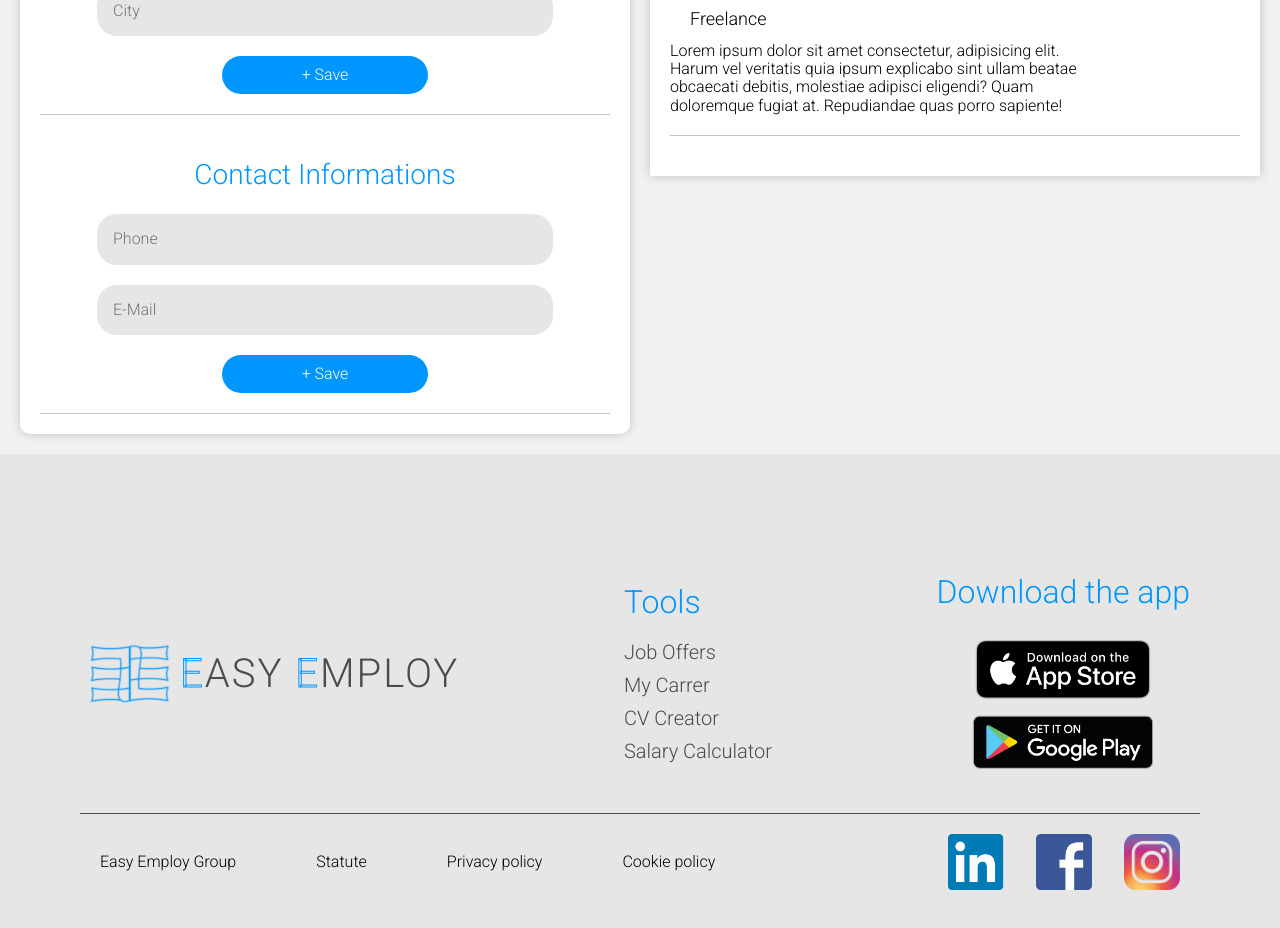
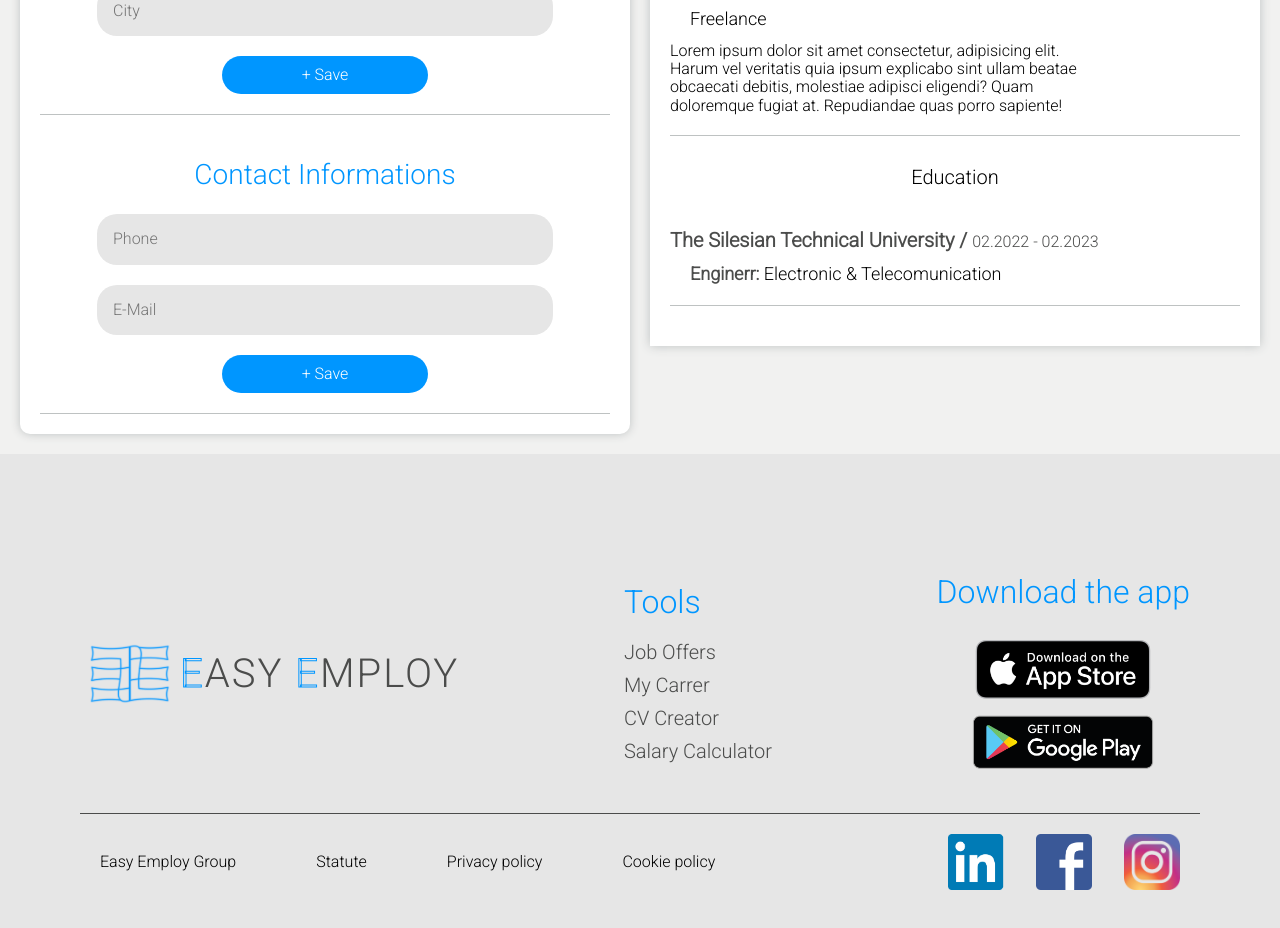
Before and after one commit to mizdebski77/Easy-Employ, a React (Create React App) app: page /CV-Creator in a window 1280 px wide. Shown: the part 823-1751 px from the top of the page. Built offline with nearby package versions, Linux system fonts and the light colour scheme.

Commit message:
Education section added

```diff
--- a/src/features/Creator/creator.tsx
+++ b/src/features/Creator/creator.tsx
@@ -106,6 +106,17 @@ export const Creator = () => {
                             </ExpTilesWrapper>
                         </ElementsWrapper>
 
+
+                        <ElementsWrapper>
+                            <CVSectionTitle>Education</CVSectionTitle>
+                            <ExpTilesWrapper>
+                                <ExpWrapper>
+                                    <TitleSpan>The Silesian Technical University /  <ExpDuration>02.2022 - 02.2023</ExpDuration></TitleSpan>
+                                    <ExpCompany><TitleSpan>Enginerr:</TitleSpan> Electronic & Telecomunication</ExpCompany>
+                                </ExpWrapper>
+                            </ExpTilesWrapper>
+                        </ElementsWrapper>
+
                     </CVPreview>
                 </div>
 
```
Also changed, not shown: src/features/Creator/styledCreator.ts (line endings or trailing spaces).
